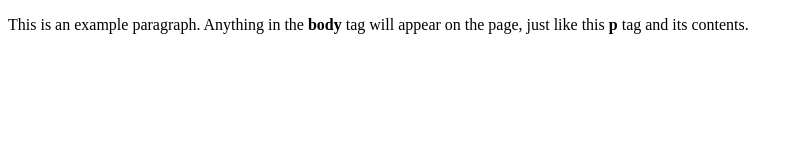
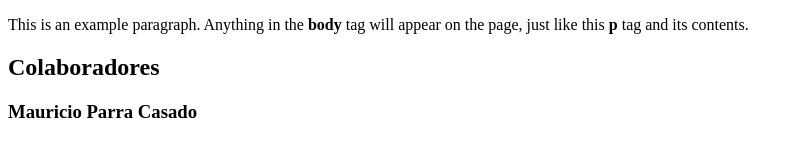
Before and after one commit to ravi-art/webPage-1, a plain HTML site: page index.html in a window 1280 px wide. Shown: the whole page, without its empty margins (0-800 px from the left). Drawn offline with Linux system fonts and the light colour scheme.

Commit message:
Se agregó colaboradores

```diff
--- a/index.html
+++ b/index.html
@@ -5,5 +5,7 @@
   </head>
   <body>
     <p>This is an example paragraph. Anything in the <strong>body</strong> tag will appear on the page, just like this <strong>p</strong> tag and its contents.</p>
+    <h2>Colaboradores</h2>
+    <h3>Mauricio Parra Casado</h3>
   </body>
 </html>
```
